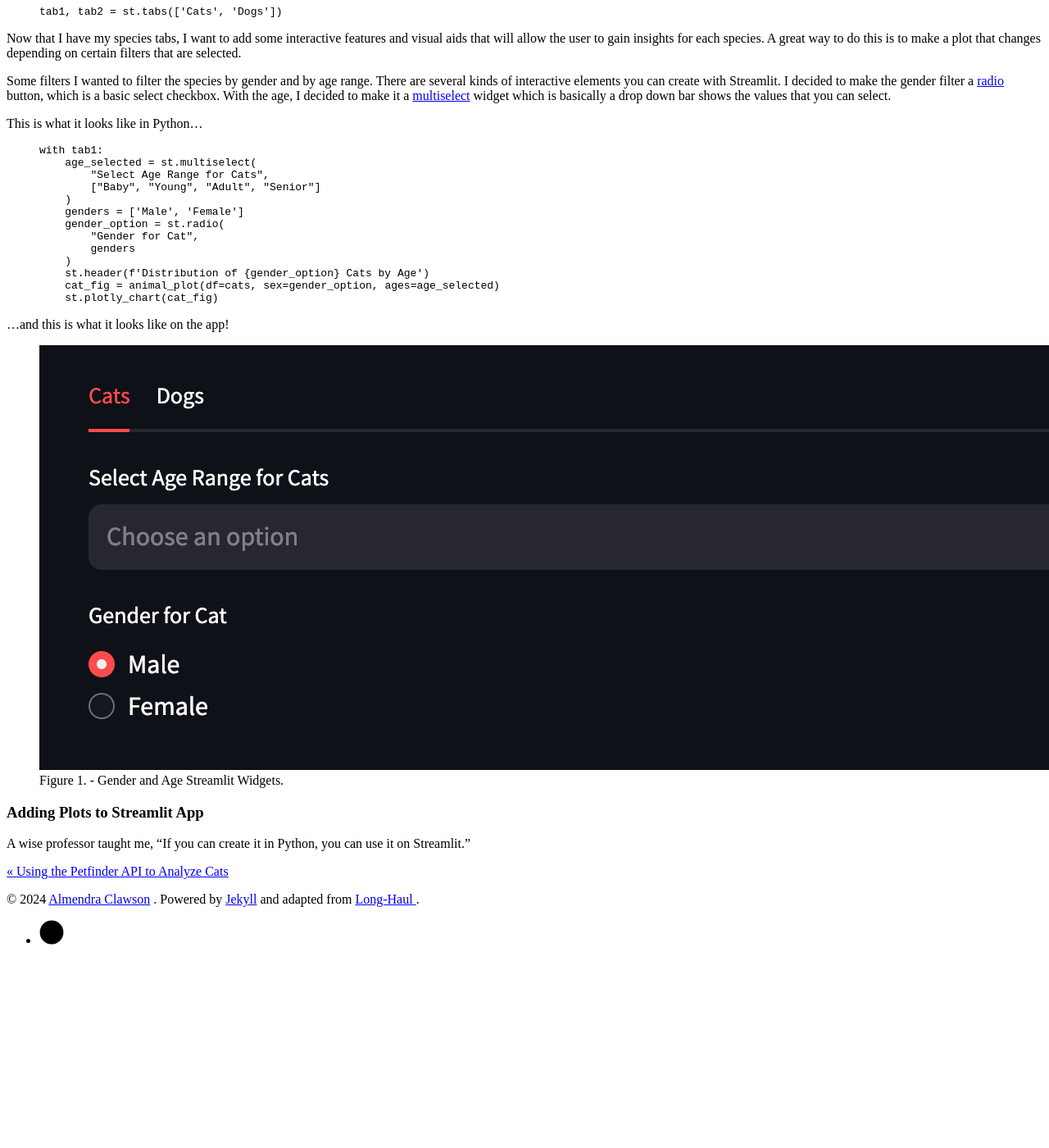
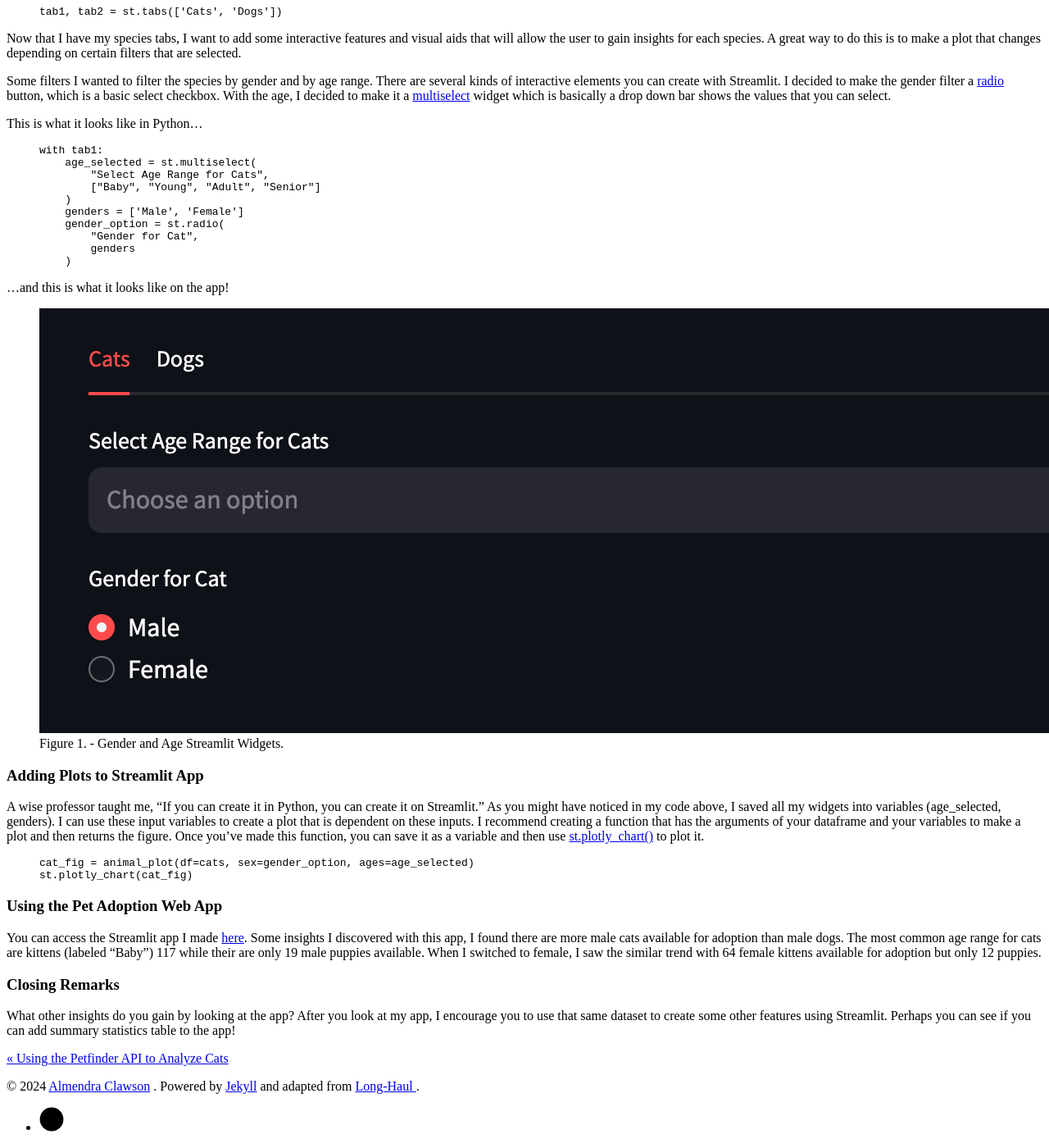
Before and after one commit to clawmendra/my-blog, a Jekyll site: the page built from _posts/2024-12-4-pet-streamlit-app.md, in a window 1280 px wide and 1400 px high, scrolled down 897 px. Shown: the whole window at 82% size. Built offline with Jekyll 4.4.1, drawn with Linux system fonts in a browser that asks for light colours; nearby versions of some CDN libraries; before the commit the page ends 2069 px from its top, so only the background shows below that.

Commit message:
more links and comments

```diff
--- a/_posts/2024-12-4-pet-streamlit-app.md
+++ b/_posts/2024-12-4-pet-streamlit-app.md
@@ -52,10 +52,6 @@ with tab1:
         "Gender for Cat",
         genders
     )
-    st.header(f'Distribution of {gender_option} Cats by Age')
-    cat_fig = animal_plot(df=cats, sex=gender_option, ages=age_selected)
-    st.plotly_chart(cat_fig)
-
 {%- endhighlight -%}
 
 ...and this is what it looks like on the app!
@@ -63,4 +59,15 @@ with tab1:
 
 
 ### Adding Plots to Streamlit App
-A wise professor taught me, "If you can create it in Python, you can use it on Streamlit."
+A wise professor taught me, "If you can create it in Python, you can create it on Streamlit." As you might have noticed in my code above, I saved all my widgets into variables (age_selected, genders). I can use these input variables to create a plot that is dependent on these inputs. I recommend creating a function that has the arguments of your dataframe and your variables to make a plot and then returns the figure. Once you've made this function, you can save it as a variable and then use [st.plotly_chart()](https://docs.streamlit.io/develop/api-reference/charts/st.plotly_chart) to plot it.
+
+{%- highlight python -%}
+cat_fig = animal_plot(df=cats, sex=gender_option, ages=age_selected)
+st.plotly_chart(cat_fig)
+{%- endhighlight -%}
+
+### Using the Pet Adoption Web App
+You can access the Streamlit app I made [here](https://clawmendra-petfinder-st-pet-mmw1ml.streamlit.app/). Some insights I discovered with this app, I found there are more male cats available for adoption than male dogs. The most common age range for cats are kittens (labeled "Baby") 117 while their are only 19 male puppies available. When I switched to female, I saw the similar trend with 64 female kittens available for adoption but only 12 puppies.
+
+### Closing Remarks
+What other insights do you gain by looking at the app? After you look at my app, I encourage you to use that same dataset to create some other features using Streamlit. Perhaps you can see if you can add summary statistics table to the app!
```
